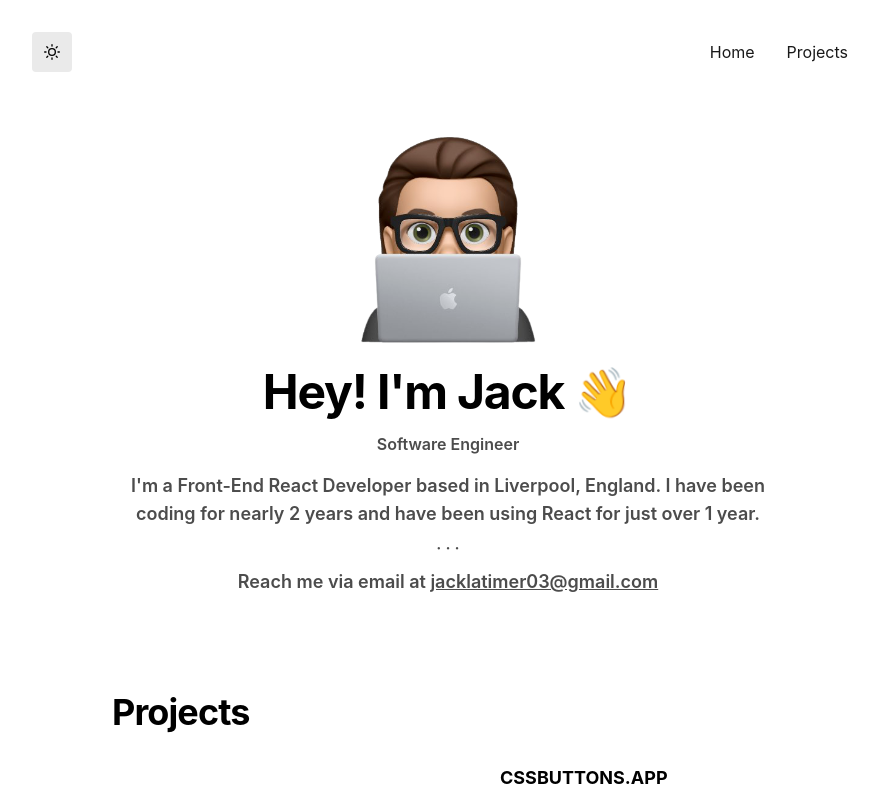
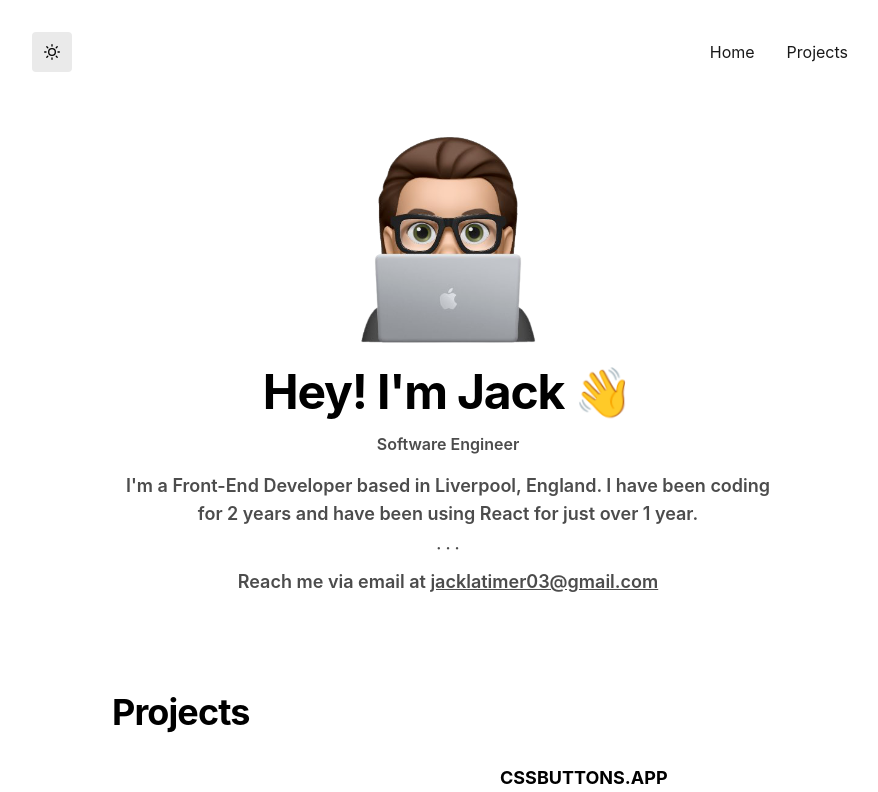
Before and after one commit to r1/jacklatimer.dev, a Next.js app: page / in a window 1280 px wide. Shown: the top 792 px of the page, without its empty margins (192-1070 px from the left). Built offline with nearby package versions, Linux system fonts and the light colour scheme; what @tailwindcss/typography would draw is missing.

Commit message:
jacklatimer.dev V2

```diff
--- a/pages/index.js
+++ b/pages/index.js
@@ -45,8 +45,8 @@ export default function Home() {
                 Software Engineer
               </div>
               <h2 className="mb-2 text-lg text-gray-700 font-semibold dark:text-gray-500 text-center mx-auto">
-                I'm a Front-End React Developer based in Liverpool, England. I
-                have been coding for nearly 2 years and have been using React
+                I'm a Front-End Developer based in Liverpool, England. I
+                have been coding for 2 years and have been using React
                 for just over 1 year.
               </h2>
               <h2 className="mb-2 text-gray-700 font-semibold dark:text-gray-500 text-center mx-auto">
```
